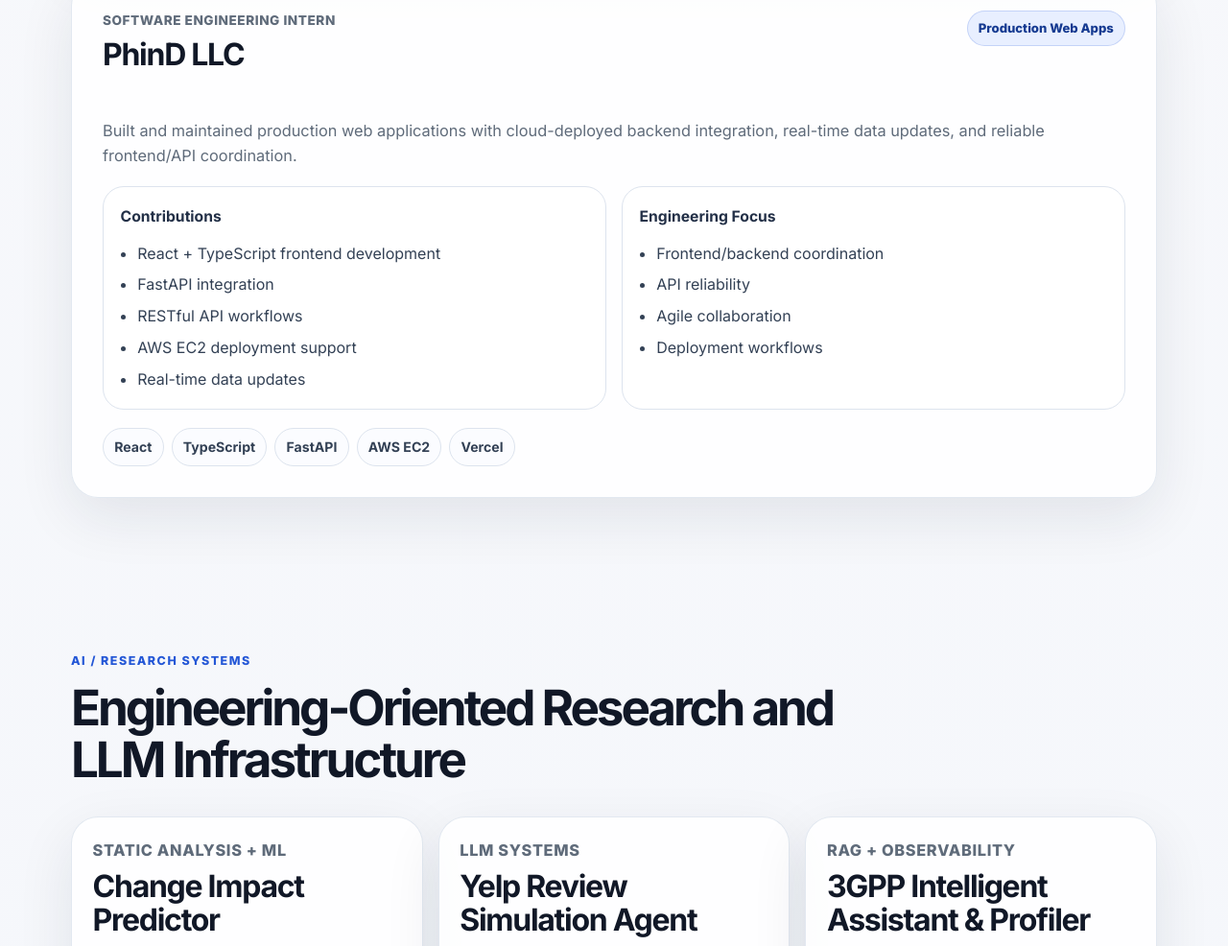
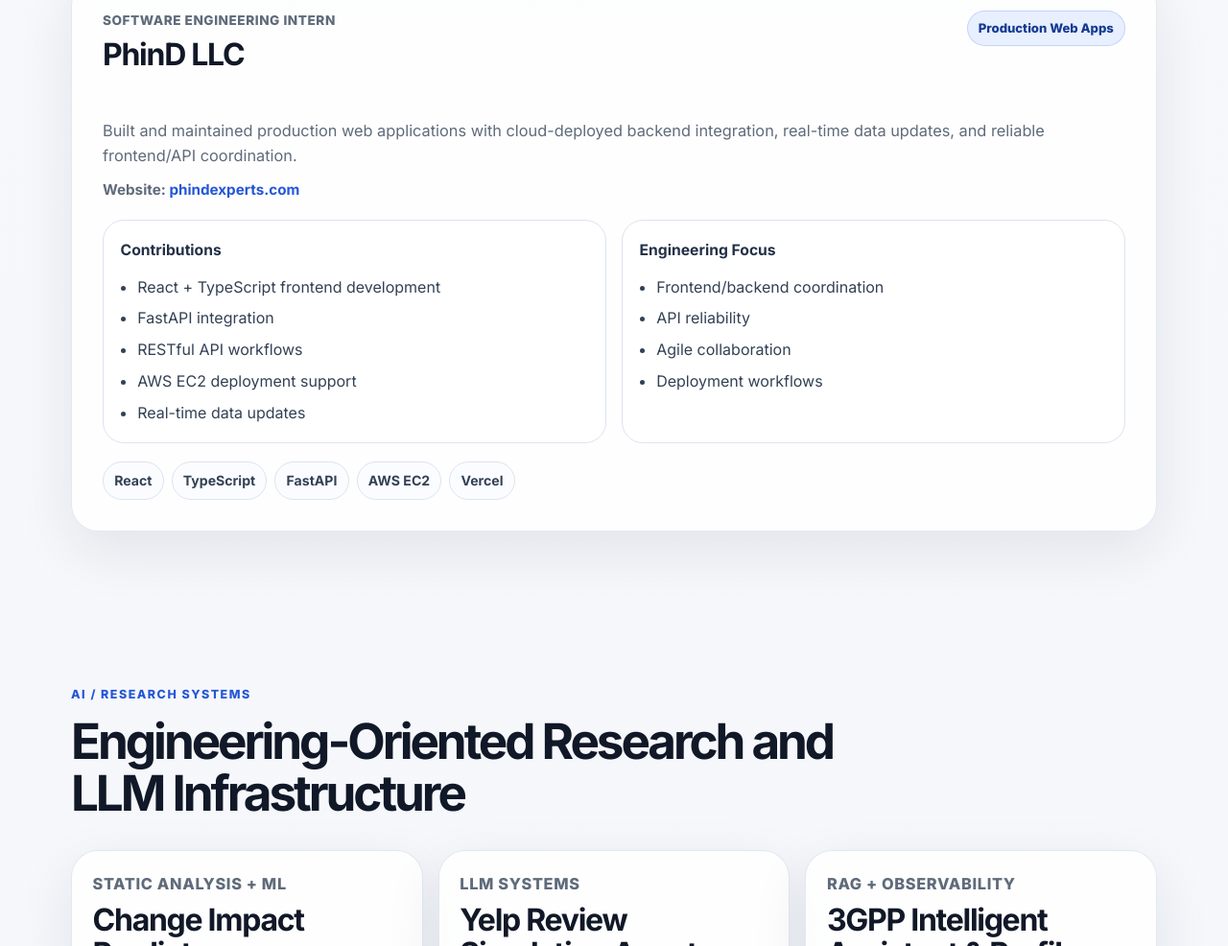
Before and after one commit to byte888/byte888.github.io, a plain HTML site: page index.html in a window 1280 px wide. Shown: the part 3503-4489 px from the top of the page at 96% size. Drawn offline with Linux system fonts and the light colour scheme.

Commit message:
updated link 2

```diff
--- a/index.html
+++ b/index.html
@@ -243,6 +243,10 @@
             Built and maintained production web applications with cloud-deployed backend
             integration, real-time data updates, and reliable frontend/API coordination.
           </p>
+          <p class="company-link">
+            Website:
+            <a href="https://phindexperts.com/" target="_blank" rel="noreferrer">phindexperts.com</a>
+          </p>
           <div class="case-grid">
             <div>
               <h4>Contributions</h4>
--- a/styles.css
+++ b/styles.css
@@ -319,6 +319,21 @@
   font-size: 1.02rem;
 }
 
+.company-link {
+  margin: -0.35rem 0 1rem;
+  color: var(--muted);
+  font-size: 0.95rem;
+  font-weight: 700;
+}
+
+.company-link a {
+  color: var(--accent);
+}
+
+.company-link a:hover {
+  color: var(--accent-dark);
+}
+
 .case-grid {
   display: grid;
   grid-template-columns: repeat(2, minmax(0, 1fr));
```
